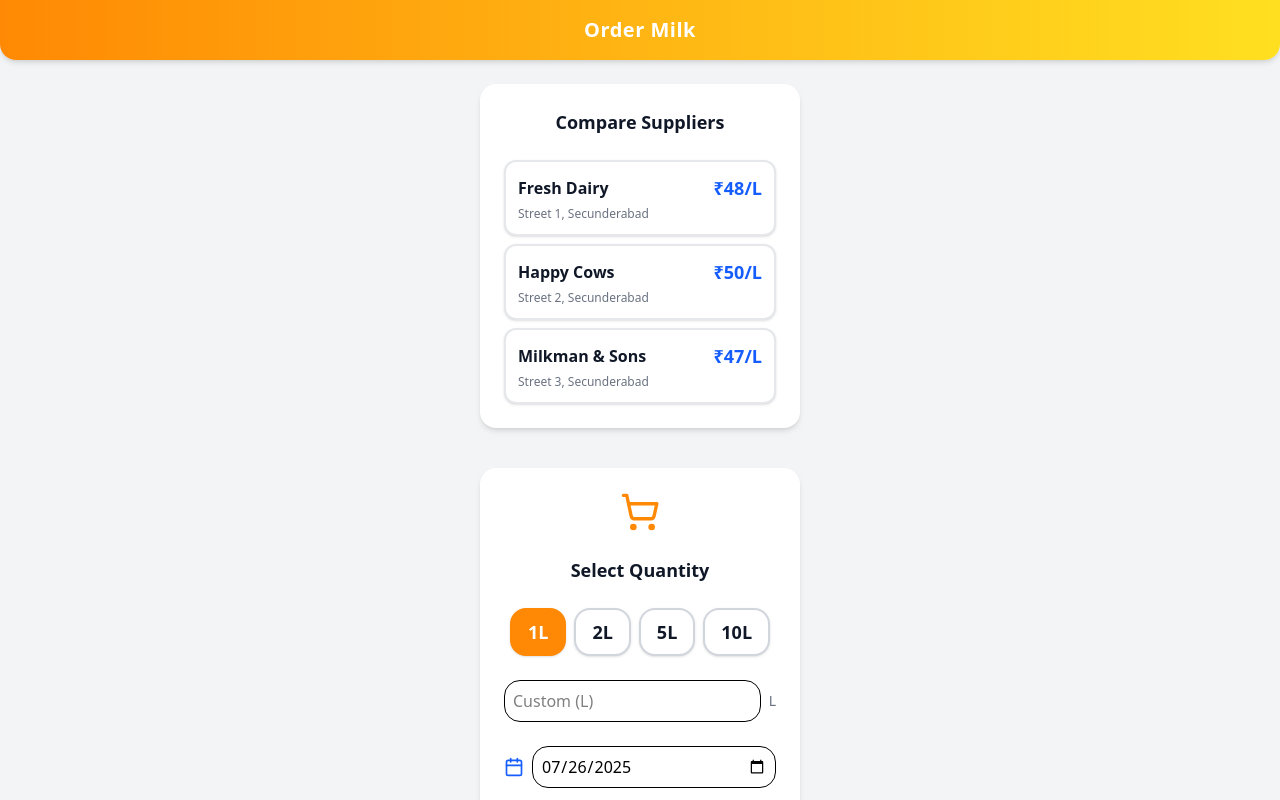
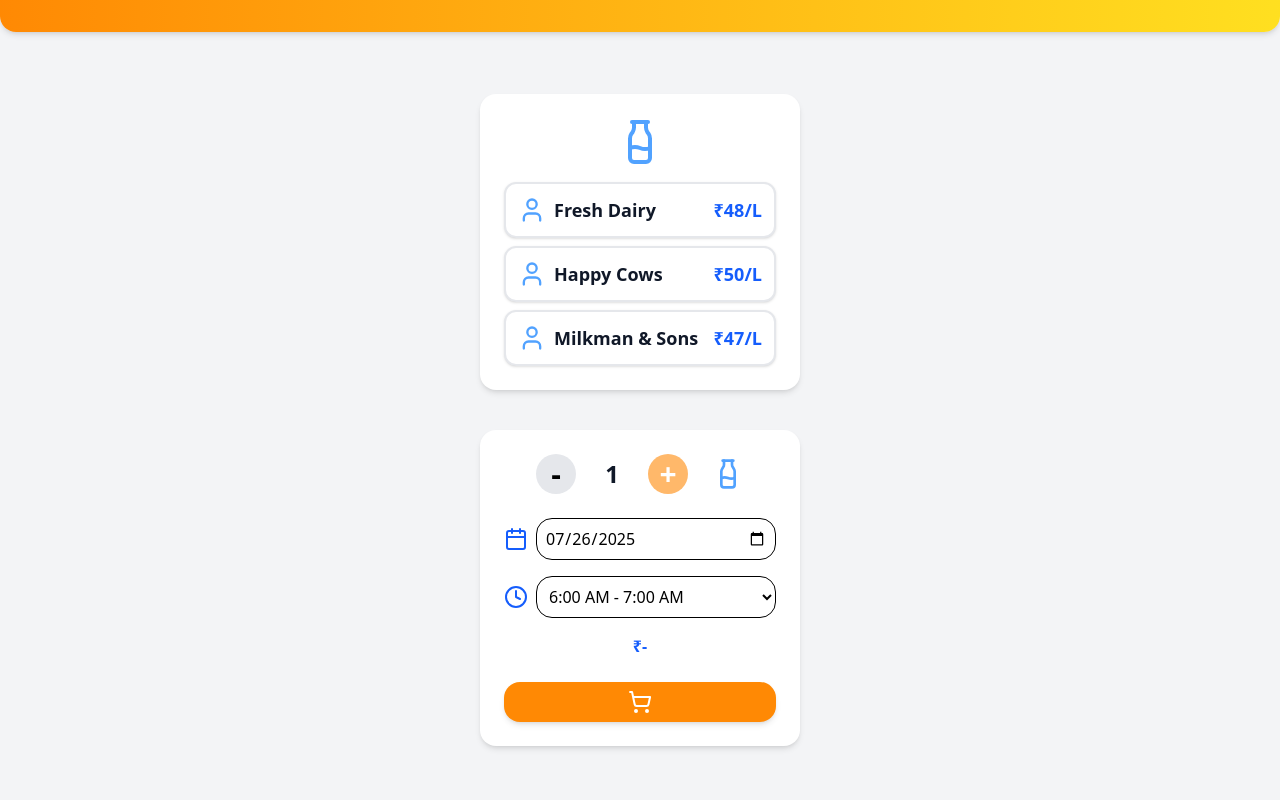
Before and after one commit to HerambInamke/TutedudeHackathon2.0, a React (Vite) app in the folder client/: page /buyer/order-milk in a window 1280 px wide. Shown: the top 800 px of the page. Built offline with nearby package versions, Linux system fonts and the light colour scheme.

Commit message:
added the base

```diff
--- a/client/src/pages/Buyer/BuyerDashboard.jsx
+++ b/client/src/pages/Buyer/BuyerDashboard.jsx
@@ -2,7 +2,7 @@
 // - Mobile-first: single column, large IconCards, generous spacing
 // - All buttons/cards are touch-friendly and readable on small screens
 import React, { useState } from "react";
-import { Package2, BadgeCheck, Users2, FileText } from "lucide-react";
+import { Package2, BadgeCheck, FileText, ShoppingCart, Soup } from "lucide-react";
 import IconCard from "../../components/IconCard";
 import Modal from "../../components/Modal";
 import Header from "../../components/Header";
@@ -15,55 +15,40 @@ const BuyerDashboard = () => {
 
   return (
     <div className="min-h-screen bg-gray-100 flex flex-col">
-      <Header title="Buyer Dashboard" />
+      <Header title=" " />
       <div className="flex flex-col gap-6 p-4 flex-1">
-        <div className="grid grid-cols-1 gap-4">
+        <div className="grid grid-cols-2 gap-6">
           <IconCard
-            icon={<Package2 className="h-9 w-9 text-orange-400" />}
-            label="Order Milk"
+            icon={<Package2 className="h-16 w-16 text-orange-400" />} // Milk
+            label=""
             onClick={() => navigate("/buyer/order-milk")}
           />
           <IconCard
-            icon={<BadgeCheck className="h-9 w-9 text-blue-600" />}
-            label="My Orders"
+            icon={<BadgeCheck className="h-16 w-16 text-blue-600" />} // My Orders
+            label=""
             onClick={() => navigate("/buyer/my-orders")}
           />
-          {/* <IconCard
-            icon={<Users2 className="h-9 w-9 text-emerald-400" />}
-            label="Group Buy"
-            onClick={() => setModal("group")}
-          /> */}
           <IconCard
-            icon={<FileText className="h-9 w-9 text-orange-400" />}
-            label="Today's Accounts"
+            icon={<FileText className="h-16 w-16 text-orange-400" />} // Today's Accounts
+            label=""
             onClick={() => setModal("accounts")}
           />
           <IconCard
-            icon={<Package2 className="h-9 w-9 text-emerald-600" />}
-            label="Order Other Products"
+            icon={<ShoppingCart className="h-16 w-16 text-emerald-600" />} // Other Products
+            label=""
             onClick={() => navigate("/buyer/other-products")}
           />
         </div>
       </div>
-      {/* Placeholder modals */}
-      {/*
-      <Modal
-        isOpen={modal === "group"}
-        onClose={() => setModal(null)}
-        title="Group Buy"
-      >
-        <div className="text-center text-gray-700 p-2">
-          Group Buy feature coming soon!
-        </div>
-      </Modal>
-      */}
+      {/* Only keep the accounts modal for now */}
       <Modal
         isOpen={modal === "accounts"}
         onClose={() => setModal(null)}
-        title="Today's Accounts"
+        title=" "
       >
-        <div className="text-center text-gray-700 p-2">
-          Accounts summary coming soon!
+        <div className="flex flex-col items-center gap-2 p-2">
+          <Soup className="h-10 w-10 text-orange-400" />
+          <div className="text-gray-900 font-semibold text-center">Accounts summary coming soon!</div>
         </div>
       </Modal>
     </div>
--- a/client/src/pages/Buyer/OrderMilk.jsx
+++ b/client/src/pages/Buyer/OrderMilk.jsx
@@ -7,7 +7,7 @@ import React, { useState, useEffect } from "react";
 import Modal from "../../components/Modal";
 import Button from "../../components/Button";
 import Header from "../../components/Header";
-import { ShoppingCart, Calendar, Clock } from "lucide-react";
+import { ShoppingCart, Calendar, Clock, Milk, User } from "lucide-react";
 
 // Dummy milk price per litre
 const MILK_PRICE = 50;
@@ -93,77 +93,55 @@ const OrderMilk = () => {
 
   return (
     <div className="min-h-screen bg-gray-100 flex flex-col">
-      <Header title="Order Milk" />
+      <Header title=" " />
       <div className="flex flex-col items-center justify-center flex-1 gap-6 p-4">
         {/* Supplier Comparison Table */}
         <div className="bg-white rounded-2xl shadow-md p-6 w-full max-w-xs flex flex-col items-center gap-4 mb-4">
-          <div className="text-lg font-semibold text-gray-900 mb-2">Compare Suppliers</div>
+          <div className="flex flex-col items-center gap-2 w-full">
+            <Milk size={48} className="text-blue-400 mb-2" />
+            <div className="w-full flex flex-col gap-2">
               {loadingSuppliers ? (
-            <div className="text-gray-500">Loading suppliers...</div>
+                <div className="text-gray-500 flex items-center justify-center"><User className="mr-2" />...</div>
               ) : suppliers.length === 0 ? (
-            <div className="text-gray-500">No suppliers found in your area.</div>
+                <div className="text-gray-500 flex items-center justify-center"><User className="mr-2" />No sellers</div>
               ) : (
-            <div className="w-full flex flex-col gap-2">
-              {suppliers.map((supplier) => (
+                suppliers.map((supplier) => (
                   <button
                     key={supplier.id}
                     type="button"
-                  className={`flex flex-col items-start w-full p-3 rounded-xl border-2 transition shadow-sm text-left ${
+                    className={`flex items-center justify-between w-full p-3 rounded-xl border-2 transition shadow-sm text-left ${
                       selectedSupplier && selectedSupplier.id === supplier.id
                         ? "border-orange-400 bg-orange-50"
                         : "border-gray-200 bg-white"
                     }`}
                     onClick={() => setSelectedSupplier(supplier)}
                   >
-                  <div className="flex justify-between w-full items-center">
-                    <span className="font-bold text-gray-900">{supplier.name}</span>
+                    <span className="flex items-center gap-2">
+                      <User className="text-blue-400" size={28} />
+                      <span className="text-lg font-bold text-gray-900">{supplier.name}</span>
+                    </span>
                     <span className="text-blue-600 font-bold text-lg">₹{supplier.price}/L</span>
+                  </button>
+                ))
+              )}
             </div>
-                  <div className="text-xs text-gray-500 mt-1">{supplier.address}</div>
-                </button>
-              ))}
           </div>
-          )}
         </div>
         {/* Order Form */}
         <form
           className="bg-white rounded-2xl shadow-md p-6 w-full max-w-xs flex flex-col items-center gap-4"
           onSubmit={handleOrder}
         >
-          <ShoppingCart size={40} className="text-orange-400 mb-2" />
-          <div className="text-lg font-semibold text-gray-900 mb-2">Select Quantity</div>
-          <div className="flex flex-wrap gap-2 justify-center">
-            {[1, 2, 5, 10].map((q) => (
-              <button
-                key={q}
-                type="button"
-                className={`px-4 py-2 rounded-2xl border-2 font-bold text-lg shadow-sm transition ${
-                  quantity === q && !customQty
-                    ? "bg-orange-400 text-white border-orange-400"
-                    : "bg-white text-gray-900 border-gray-300"
-                }`}
-                onClick={() => handleQtyClick(q)}
-              >
-                {q}L
-              </button>
-            ))}
-          </div>
-          {/* Custom quantity input */}
-          <div className="w-full flex items-center gap-2 mt-2">
-            <input
-              type="number"
-              min="0.1"
-              step="0.1"
-              placeholder="Custom (L)"
-              className="flex-1 p-2 border rounded-2xl text-base"
-              value={customQty}
-              onChange={handleCustomQty}
-            />
-            <span className="text-gray-500 text-sm">L</span>
+          <div className="flex flex-col items-center gap-2 w-full">
+            <div className="flex items-center justify-center gap-4 w-full mb-2">
+              <button type="button" className="bg-gray-200 rounded-full w-10 h-10 flex items-center justify-center text-3xl font-bold" onClick={() => handleQtyClick(Math.max(1, quantity - 1))}>-</button>
+              <span className="text-2xl font-bold text-gray-900 w-10 text-center">{quantity}</span>
+              <button type="button" className="bg-orange-300 rounded-full w-10 h-10 flex items-center justify-center text-3xl font-bold text-white" onClick={() => handleQtyClick(quantity + 1)}>+</button>
+              <Milk size={32} className="text-blue-400 ml-2" />
             </div>
             {/* Date picker */}
             <div className="w-full flex items-center gap-2 mt-2">
-            <Calendar className="text-blue-600" size={20} />
+              <Calendar className="text-blue-600" size={24} />
               <input
                 type="date"
                 className="flex-1 p-2 border rounded-2xl text-base"
@@ -175,7 +153,7 @@ const OrderMilk = () => {
             </div>
             {/* Time slot dropdown */}
             <div className="w-full flex items-center gap-2 mt-2">
-            <Clock className="text-blue-600" size={20} />
+              <Clock className="text-blue-600" size={24} />
               <select
                 className="flex-1 p-2 border rounded-2xl text-base"
                 value={timeSlot}
@@ -189,44 +167,44 @@ const OrderMilk = () => {
               </select>
             </div>
             <div className="text-gray-700 text-base mt-2">
-            Price: <span className="font-bold text-blue-600">₹{selectedSupplier ? selectedSupplier.price * quantity : "-"}</span>
+              <span className="font-bold text-blue-600">₹{selectedSupplier ? selectedSupplier.price * quantity : "-"}</span>
             </div>
-          <Button type="submit" className="w-full mt-4">
-            Order Now
+            <Button type="submit" className="w-full mt-4 flex items-center justify-center gap-2 text-lg">
+              <ShoppingCart size={24} />
             </Button>
+          </div>
         </form>
       </div>
       {/* Order Summary Modal */}
       <Modal
         isOpen={showSummary}
         onClose={() => setShowSummary(false)}
-        title="Order Summary"
+        title=" "
       >
         <div className="flex flex-col gap-2 p-2 text-gray-900">
           <div className="flex items-center gap-2">
-            <ShoppingCart className="text-orange-400" size={20} />
-            <span className="font-semibold">Supplier:</span> {selectedSupplier ? selectedSupplier.name : "-"}
+            <Milk className="text-blue-400" size={28} />
+            <span className="font-semibold">{selectedSupplier ? selectedSupplier.name : "-"}</span>
           </div>
           <div className="flex items-center gap-2">
-            <span className="font-semibold">Price:</span> ₹{selectedSupplier ? selectedSupplier.price : "-"}/L
+            <span className="font-semibold">₹{selectedSupplier ? selectedSupplier.price : "-"}/L</span>
           </div>
           <div className="flex items-center gap-2">
-            <span className="font-semibold">Quantity:</span> {quantity}L
+            <span className="font-semibold">{quantity}L</span>
           </div>
           <div className="flex items-center gap-2">
             <Calendar className="text-blue-600" size={20} />
-            <span className="font-semibold">Date:</span> {date}
+            <span className="font-semibold">{date}</span>
           </div>
           <div className="flex items-center gap-2">
             <Clock className="text-blue-600" size={20} />
-            <span className="font-semibold">Time Slot:</span> {timeSlot}
+            <span className="font-semibold">{timeSlot}</span>
           </div>
           <div className="flex items-center gap-2">
-            <span className="font-semibold">Total:</span>
             <span className="text-blue-600 font-bold">₹{selectedSupplier ? selectedSupplier.price * quantity : "-"}</span>
           </div>
-          <Button onClick={handleConfirm} className="w-full mt-2">
-            Confirm Order
+          <Button onClick={handleConfirm} className="w-full mt-2 flex items-center justify-center gap-2 text-lg">
+            <ShoppingCart size={24} />
           </Button>
         </div>
       </Modal>
@@ -234,13 +212,13 @@ const OrderMilk = () => {
       <Modal
         isOpen={showModal}
         onClose={() => setShowModal(false)}
-        title="Order Placed!"
+        title=" "
       >
         <div className="flex flex-col items-center gap-2 p-2">
-          <ShoppingCart size={32} className="text-emerald-400" />
-          <div className="text-gray-900 font-semibold">Your milk order was placed successfully!</div>
-          <Button onClick={() => setShowModal(false)} className="mt-2 w-full">
-            OK
+          <Milk size={40} className="text-blue-400" />
+          <div className="text-gray-900 font-semibold text-center">Order placed!</div>
+          <Button onClick={() => setShowModal(false)} className="mt-2 w-full flex items-center justify-center gap-2 text-lg">
+            <ShoppingCart size={24} />
           </Button>
         </div>
       </Modal>
--- a/client/src/pages/Buyer/OtherProducts.jsx
+++ b/client/src/pages/Buyer/OtherProducts.jsx
@@ -2,16 +2,17 @@ import React, { useState } from "react";
 import Header from "../../components/Header";
 import Modal from "../../components/Modal";
 import Button from "../../components/Button";
+import { Milk, Coffee, Candy, Bread, Soup, ShoppingCart, Leaf, EggFried, Smile } from "lucide-react";
 
 const PRODUCTS = [
-  { id: 1, name: "Sugar", unit: "kg", price: 45 },
-  { id: 2, name: "Tea Powder", unit: "kg", price: 320 },
-  { id: 3, name: "Potato", unit: "kg", price: 30 },
-  { id: 4, name: "Pav", unit: "pack (6)", price: 25 },
-  { id: 5, name: "Masala (Vada Pav)", unit: "pack", price: 40 },
-  { id: 6, name: "Milk", unit: "L", price: 50 },
-  { id: 7, name: "Coffee Powder", unit: "kg", price: 400 },
-  { id: 8, name: "Snacks Mix", unit: "pack", price: 60 },
+  { id: 1, name: "Sugar", icon: <Candy size={36} className="text-pink-400" />, unit: "kg", price: 45 },
+  { id: 2, name: "Tea Powder", icon: <Leaf size={36} className="text-green-600" />, unit: "kg", price: 320 },
+  { id: 3, name: "Potato", icon: <EggFried size={36} className="text-yellow-700" />, unit: "kg", price: 30 },
+  { id: 4, name: "Pav", icon: <Bread size={36} className="text-yellow-500" />, unit: "pack (6)", price: 25 },
+  { id: 5, name: "Masala (Vada Pav)", icon: <Soup size={36} className="text-orange-500" />, unit: "pack", price: 40 },
+  { id: 6, name: "Milk", icon: <Milk size={36} className="text-blue-400" />, unit: "L", price: 50 },
+  { id: 7, name: "Coffee Powder", icon: <Coffee size={36} className="text-brown-600" />, unit: "kg", price: 400 },
+  { id: 8, name: "Snacks Mix", icon: <Smile size={36} className="text-emerald-400" />, unit: "pack", price: 60 },
 ];
 
 const OtherProducts = () => {
@@ -19,8 +20,11 @@ const OtherProducts = () => {
   const [showSummary, setShowSummary] = useState(false);
   const [showModal, setShowModal] = useState(false);
 
-  const handleQtyChange = (id, value) => {
-    setQuantities((prev) => ({ ...prev, [id]: Math.max(0, Number(value)) }));
+  const handleQtyChange = (id, delta) => {
+    setQuantities((prev) => {
+      const newQty = Math.max(0, (prev[id] || 0) + delta);
+      return { ...prev, [id]: newQty };
+    });
   };
 
   const handleOrder = (e) => {
@@ -43,38 +47,33 @@ const OtherProducts = () => {
 
   return (
     <div className="min-h-screen bg-gray-100 flex flex-col">
-      <Header title="Order Other Products" />
+      <Header title=" " />
       <form className="flex flex-col items-center justify-center flex-1 gap-6 p-4" onSubmit={handleOrder}>
-        <div className="bg-white rounded-2xl shadow-md p-6 w-full max-w-xs flex flex-col items-center gap-4">
-          <div className="text-lg font-semibold text-gray-900 mb-2">Select Products</div>
-          <div className="w-full flex flex-col gap-3">
+        <div className="bg-white rounded-2xl shadow-md p-4 w-full max-w-xs flex flex-col items-center gap-4">
+          <div className="grid grid-cols-2 gap-4 w-full">
             {PRODUCTS.map((product) => (
-              <div key={product.id} className="flex items-center gap-2 justify-between">
-                <span className="font-medium text-gray-800">{product.name}</span>
-                <input
-                  type="number"
-                  min="0"
-                  step="1"
-                  className="w-16 p-1 border rounded text-base text-center"
-                  value={quantities[product.id]}
-                  onChange={(e) => handleQtyChange(product.id, e.target.value)}
-                />
-                <span className="text-xs text-gray-500">{product.unit}</span>
+              <div key={product.id} className="flex flex-col items-center justify-center gap-2 p-2">
+                <div>{product.icon}</div>
+                <div className="flex items-center gap-2 mt-1">
+                  <button type="button" className="bg-gray-200 rounded-full w-8 h-8 flex items-center justify-center text-2xl font-bold" onClick={() => handleQtyChange(product.id, -1)}>-</button>
+                  <span className="text-xl font-bold text-gray-900 w-6 text-center">{quantities[product.id]}</span>
+                  <button type="button" className="bg-orange-300 rounded-full w-8 h-8 flex items-center justify-center text-2xl font-bold text-white" onClick={() => handleQtyChange(product.id, 1)}>+</button>
+                </div>
                 <span className="text-xs text-blue-600 font-bold">₹{product.price}/{product.unit}</span>
               </div>
             ))}
           </div>
-          <Button type="submit" className="w-full mt-4">
-            Order Now
+          <Button type="submit" className="w-full mt-2 flex items-center justify-center gap-2 text-lg">
+            <ShoppingCart size={24} />
           </Button>
         </div>
       </form>
       {/* Order Summary Modal */}
-      <Modal isOpen={showSummary} onClose={() => setShowSummary(false)} title="Order Summary">
+      <Modal isOpen={showSummary} onClose={() => setShowSummary(false)} title=" ">
         <div className="flex flex-col gap-2 p-2 text-gray-900">
           {selectedProducts.map((p) => (
             <div key={p.id} className="flex justify-between items-center">
-              <span>{p.name} ({quantities[p.id]} {p.unit})</span>
+              <span className="flex items-center gap-2">{p.icon} {quantities[p.id]} {p.unit}</span>
               <span>₹{p.price * quantities[p.id]}</span>
             </div>
           ))}
@@ -82,17 +81,18 @@ const OtherProducts = () => {
             <span>Total:</span>
             <span className="text-blue-600">₹{total}</span>
           </div>
-          <Button onClick={handleConfirm} className="w-full mt-2">
-            Confirm Order
+          <Button onClick={handleConfirm} className="w-full mt-2 flex items-center justify-center gap-2 text-lg">
+            <ShoppingCart size={24} />
           </Button>
         </div>
       </Modal>
       {/* Success Modal */}
-      <Modal isOpen={showModal} onClose={() => setShowModal(false)} title="Order Placed!">
+      <Modal isOpen={showModal} onClose={() => setShowModal(false)} title=" ">
         <div className="flex flex-col items-center gap-2 p-2">
-          <div className="text-gray-900 font-semibold">Your order was placed successfully!</div>
-          <Button onClick={() => setShowModal(false)} className="mt-2 w-full">
-            OK
+          <Smile size={40} className="text-emerald-400" />
+          <div className="text-gray-900 font-semibold text-center">Order placed!</div>
+          <Button onClick={() => setShowModal(false)} className="mt-2 w-full flex items-center justify-center gap-2 text-lg">
+            <ShoppingCart size={24} />
           </Button>
         </div>
       </Modal>
```
Also changed, not shown: client/src/components/IconCard.jsx (+3 -4 lines), client/src/pages/Auth/Login.jsx (+3 -5 lines), client/src/pages/Auth/Signup.jsx (+5 -9 lines). Lines whose indentation alone changed are shown as unchanged.
